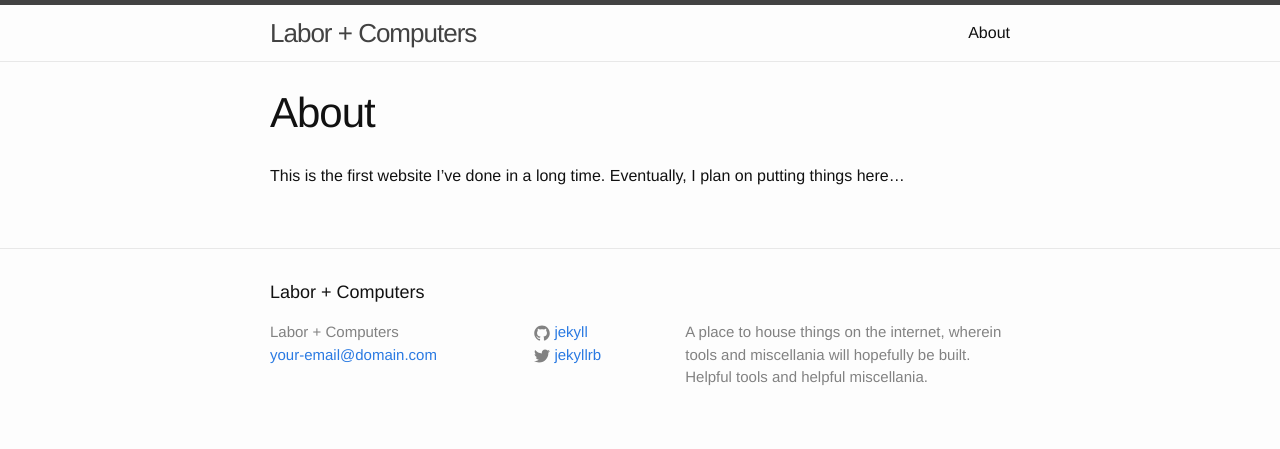
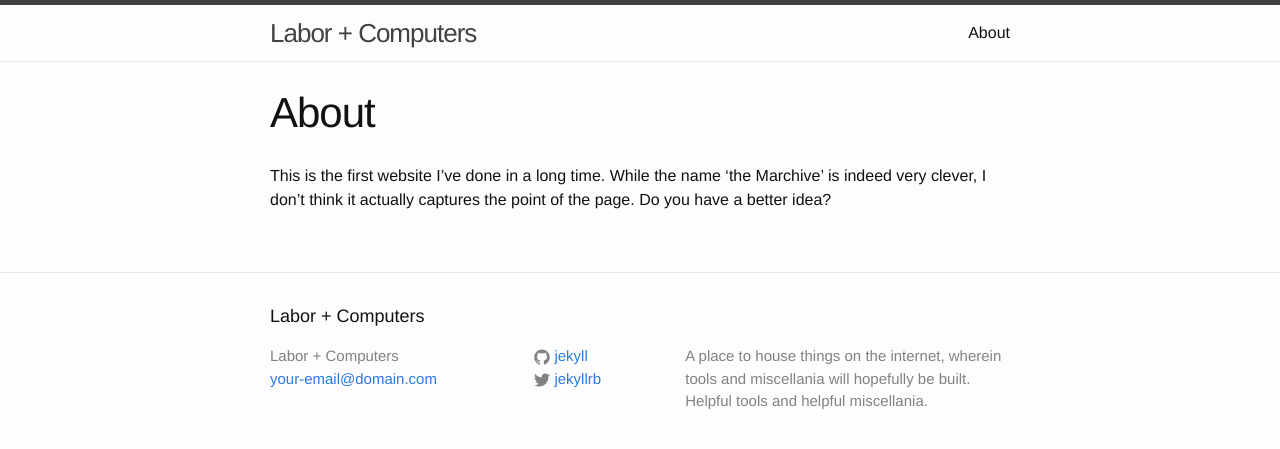
Before and after one commit to themarchive/themarchive.github.io, a Jekyll site: the page built from about.md, in a window 1280 px wide. Shown: the top 449 px of the page. Built offline with Jekyll 4.4.1, drawn with Linux system fonts in a browser that asks for light colours.

Commit message:
Update about.md

```diff
--- a/about.md
+++ b/about.md
@@ -3,4 +3,4 @@ layout: page
 title: About
 permalink: /about/
 ---
-This is the first website I've done in a long time. Eventually, I plan on putting things here...
+This is the first website I've done in a long time. While the name 'the Marchive' is indeed very clever, I don't think it actually captures the point of the page. Do you have a better idea?
```
